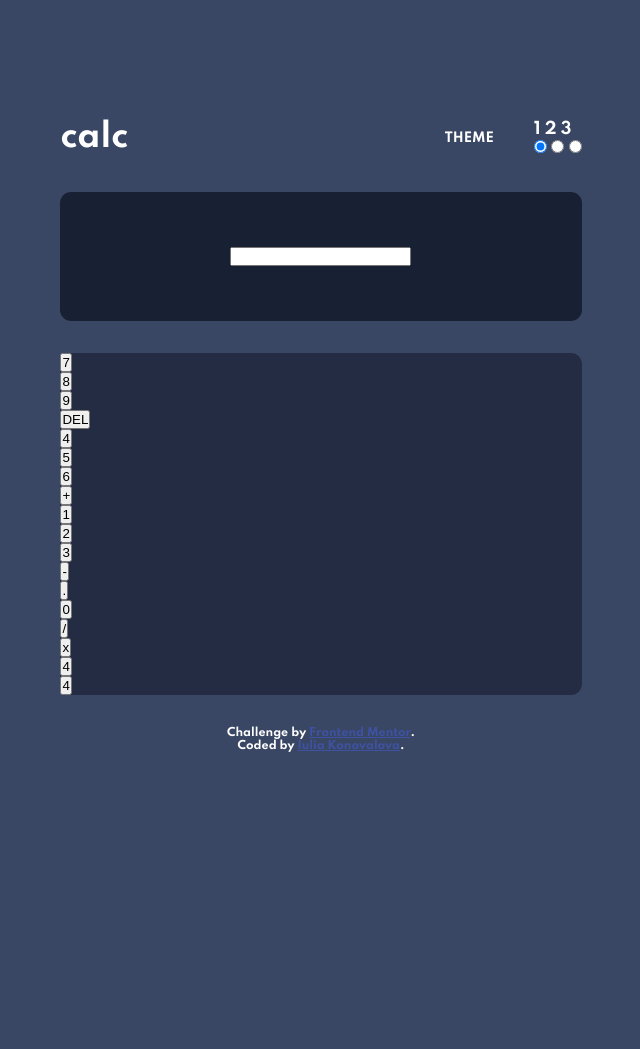
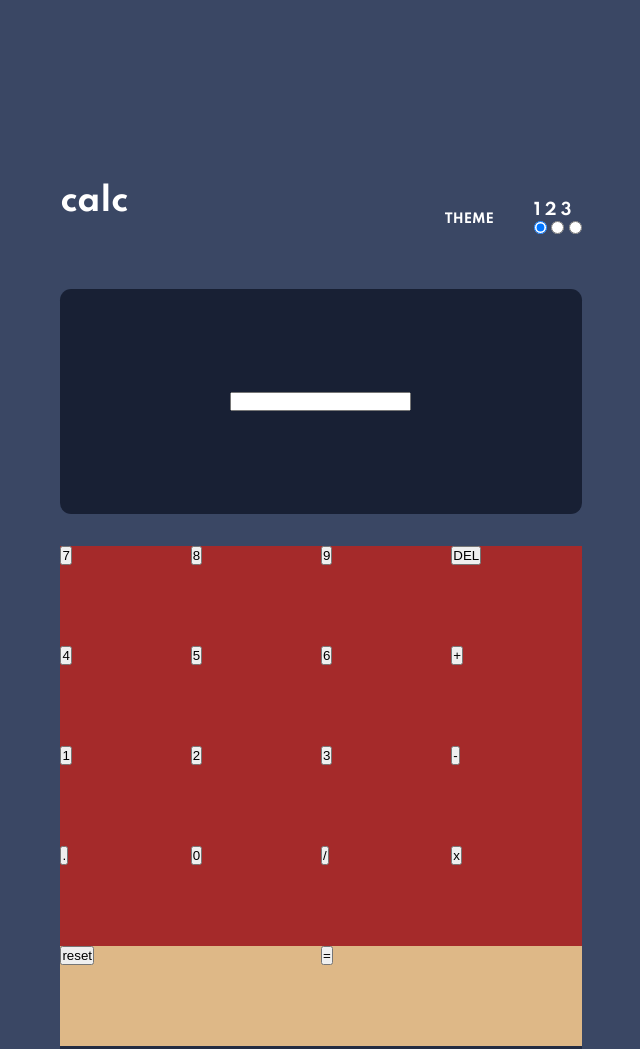
Before and after one commit to IuliiaKonovalova/frontend-mentor-calculator-app-main, a plain HTML site: page index.html in a window 1280 px wide. Shown: the top 1049 px of the page, without its empty margins (319-959 px from the left). Before the commit the page ends 812 px from the top, so only its background shows below. Drawn offline with Linux system fonts and the light colour scheme.

Commit message:
Style keyboard

```diff
--- a/assets/css/style.css
+++ b/assets/css/style.css
@@ -154,6 +154,18 @@ body {
   grid-row: 4/5;
   background-color: var(--clr-team1-bg--700);
   border-radius: var(--br);
+  display: grid;
+  grid-template-columns: repeat(4, 1fr);
+  grid-template-rows: repeat(6, minmax(100px, auto));
+}
+
+.btn__holder {
+  background-color: brown;
+}
+
+.span--two {
+  grid-column: span 2;
+  background-color: burlywood;
 }
 
 .footer {
--- a/index.html
+++ b/index.html
@@ -102,11 +102,11 @@
     <div class="btn__holder">
       <button class="btn btn--white">x</button>
     </div>
-    <div class="btn__holder">
-      <button class="btn btn--blue span--two">4</button>
+    <div class="btn__holder span--two">
+      <button class="btn btn--blue btn--big">reset</button>
     </div>
-    <div class="btn__holder">
-      <button class="btn btn--red span--two">4</button>
+    <div class="btn__holder span--two">
+      <button class="btn btn--red btn--big">=</button>
     </div>
   </section>
   <!--Footer-->
```
